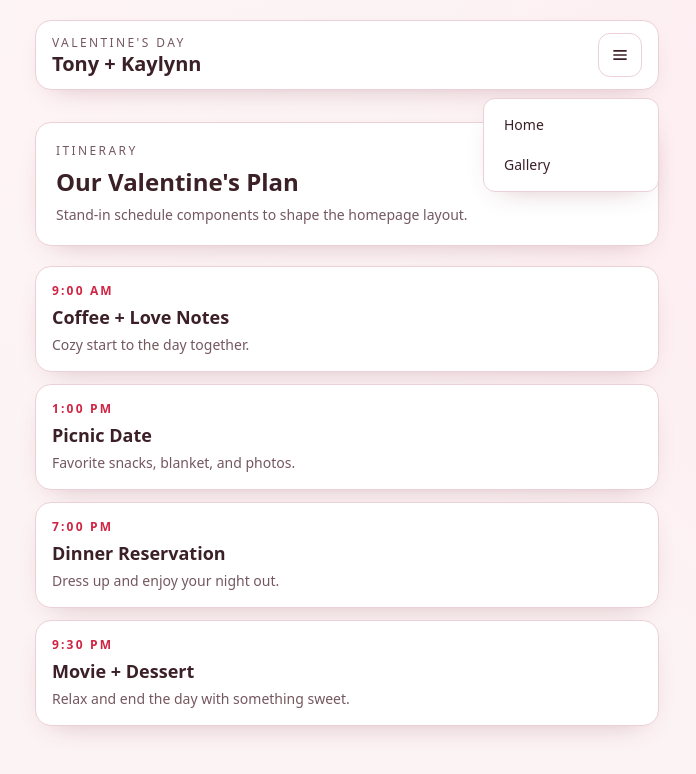
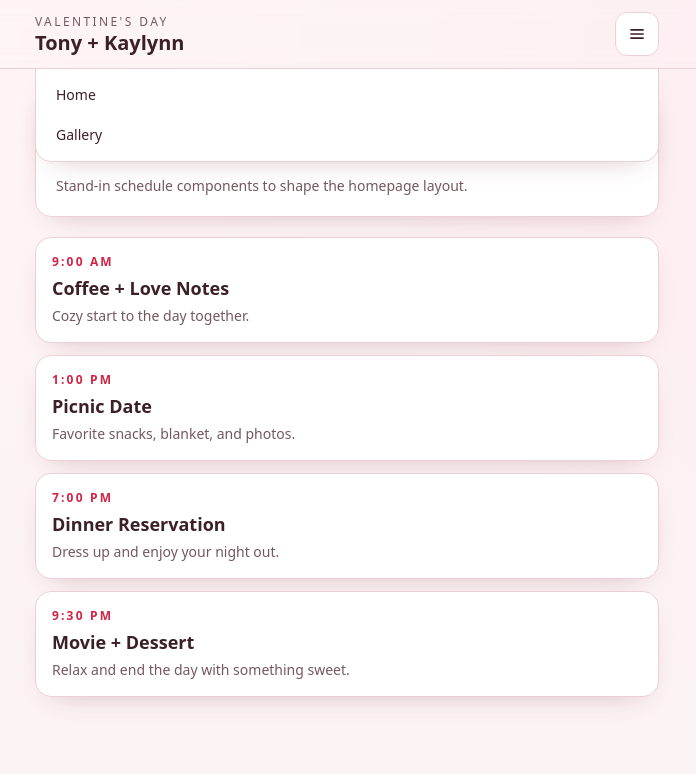
Before and after one commit to tonysamaritano/valentines-day, a SvelteKit app: page / in a window 1280 px wide. Both pictures are taken after a click on the button "Open menu". Shown: the top 774 px of the page, without its empty margins (293-989 px from the left). Built offline with nearby package versions, Linux system fonts and the light colour scheme.

Commit message:
moves header into its own component

```diff
--- /dev/null
+++ b/src/lib/components/SiteHeader.svelte
@@ -0,0 +1,57 @@
+<script lang="ts">
+	import { base } from '$app/paths';
+	import { slide } from 'svelte/transition';
+
+	let isMenuOpen = $state(false);
+
+	const navItems = [
+		{ label: 'Home', href: `${base}/` },
+		{ label: 'Gallery', href: `${base}/gallery` }
+	];
+</script>
+
+<header class="sticky top-0 z-40 w-full border-b border-[hsl(var(--color-border))] bg-[hsl(var(--color-surface))/0.92] backdrop-blur">
+	<div class="relative mx-auto flex w-full max-w-2xl items-center justify-between px-4 py-3 sm:px-6">
+		<div>
+			<p class="text-xs uppercase tracking-[0.2em] text-[hsl(var(--color-muted))]">Valentine's Day</p>
+			<h1 class="text-xl font-semibold leading-tight text-[hsl(var(--color-text))]">Tony + Kaylynn</h1>
+		</div>
+
+		<button
+			type="button"
+			class="inline-flex h-11 w-11 items-center justify-center rounded-xl border border-[hsl(var(--color-border))] bg-white text-[hsl(var(--color-text))]"
+			aria-label="Toggle menu"
+			aria-expanded={isMenuOpen}
+			aria-controls="header-drawer"
+			onclick={() => (isMenuOpen = !isMenuOpen)}
+		>
+			<span class="sr-only">Open menu</span>
+			<svg class="h-5 w-5" viewBox="0 0 24 24" fill="none" stroke="currentColor" stroke-width="2">
+				<path d="M4 7h16M4 12h16M4 17h16" />
+			</svg>
+		</button>
+
+		{#if isMenuOpen}
+			<div
+				id="header-drawer"
+				class="absolute inset-x-0 top-full z-50 px-4 pb-3 sm:px-6"
+				transition:slide={{ duration: 220, axis: 'y' }}
+			>
+				<nav
+					aria-label="Main menu"
+					class="grid gap-1 rounded-b-2xl border border-[hsl(var(--color-border))] bg-[hsl(var(--color-surface))] p-2 shadow-[var(--shadow-soft)]"
+				>
+					{#each navItems as item (item.href)}
+						<a
+							href={item.href}
+							class="rounded-lg px-3 py-2 text-sm font-medium text-[hsl(var(--color-text))] transition hover:bg-[hsl(var(--color-bg))]"
+							onclick={() => (isMenuOpen = false)}
+						>
+							{item.label}
+						</a>
+					{/each}
+				</nav>
+			</div>
+		{/if}
+	</div>
+</header>
--- a/src/routes/+layout.svelte
+++ b/src/routes/+layout.svelte
@@ -1,64 +1,17 @@
 <script lang="ts">
 	import '../app.css';
 	import favicon from '$lib/assets/favicon.svg';
-	import { base } from '$app/paths';
+	import SiteHeader from '$lib/components/SiteHeader.svelte';
 
 	let { children } = $props();
-
-	let isMenuOpen = $state(false);
-
-	const navItems = [
-		{ label: 'Home', href: `${base}/` },
-		{ label: 'Gallery', href: `${base}/gallery` }
-	];
 </script>
 
 <svelte:head><link rel="icon" href={favicon} /></svelte:head>
 
-<div class="mx-auto min-h-screen w-full max-w-md px-4 pb-16 pt-5 sm:max-w-2xl sm:px-6">
-	<header class="relative mb-8">
-		<div class="flex items-center justify-between rounded-2xl border border-[hsl(var(--color-border))] bg-[hsl(var(--color-surface))] px-4 py-3 shadow-[var(--shadow-soft)]">
-			<div>
-				<p class="text-xs uppercase tracking-[0.2em] text-[hsl(var(--color-muted))]">Valentine's Day</p>
-				<h1 class="text-xl font-semibold leading-tight text-[hsl(var(--color-text))]">Tony + Kaylynn</h1>
-			</div>
+<div class="min-h-screen">
+	<SiteHeader />
 
-			<button
-				type="button"
-				class="inline-flex h-11 w-11 items-center justify-center rounded-xl border border-[hsl(var(--color-border))] bg-white text-[hsl(var(--color-text))]"
-				aria-label="Toggle menu"
-				aria-expanded={isMenuOpen}
-				aria-controls="mobile-menu"
-				onclick={() => (isMenuOpen = !isMenuOpen)}
-			>
-				<span class="sr-only">Open menu</span>
-				<svg class="h-5 w-5" viewBox="0 0 24 24" fill="none" stroke="currentColor" stroke-width="2">
-					<path d="M4 7h16M4 12h16M4 17h16" />
-				</svg>
-			</button>
-		</div>
-
-		{#if isMenuOpen}
-			<div
-				id="mobile-menu"
-				class="absolute right-0 top-[calc(100%+0.5rem)] z-10 w-44 rounded-xl border border-[hsl(var(--color-border))] bg-[hsl(var(--color-surface))] p-2 shadow-[var(--shadow-soft)]"
-			>
-				<nav aria-label="Main menu" class="grid gap-1">
-					{#each navItems as item (item.href)}
-						<a
-							href={item.href}
-							class="rounded-lg px-3 py-2 text-sm font-medium text-[hsl(var(--color-text))] transition hover:bg-[hsl(var(--color-bg))]"
-							onclick={() => (isMenuOpen = false)}
-						>
-							{item.label}
-						</a>
-					{/each}
-				</nav>
-			</div>
-		{/if}
-	</header>
-
-	<main class="space-y-5">
+	<main class="mx-auto w-full max-w-2xl space-y-5 px-4 pb-16 pt-6 sm:px-6">
 		{@render children()}
 	</main>
 </div>
```
